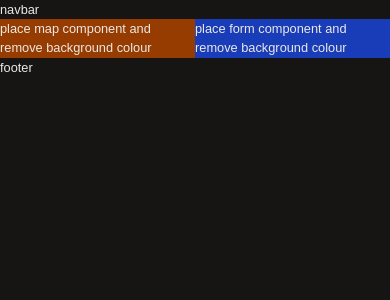
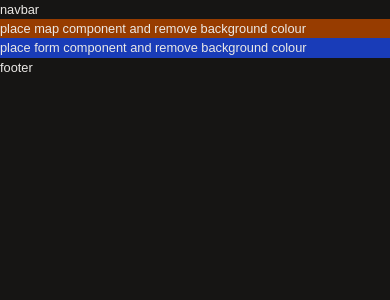
Before and after one commit to UoaWDCC/esa, a Next.js app: page /contact in a window 390 px wide. Shown: the top 300 px of the page. Built offline with nearby package versions, Linux system fonts and the light colour scheme; a web font is replaced by a local one.

Commit message:
adding responsive layout shift to contact page

```diff
--- a/src/app/(frontend)/contact/page.tsx
+++ b/src/app/(frontend)/contact/page.tsx
@@ -2,7 +2,7 @@
 
 export default async function ContactPage() {
   return (
-    <div className="flex w-full">
+    <div className="flex w-full lg:flex-row flex-col">
 
         {/* page content */}
         <div className="w-full bg-amber-800">
```
